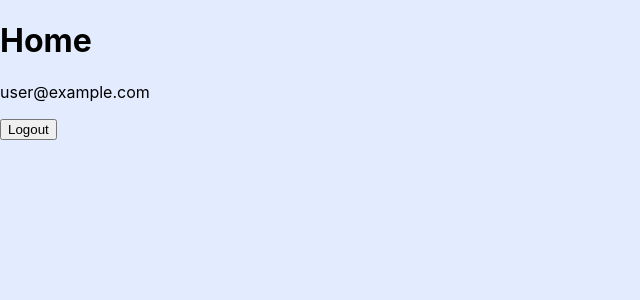
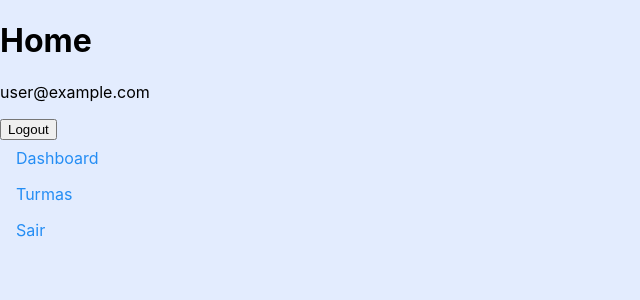
Before and after one commit to orivaldosantana/dataviewer_t1, a Next.js app: page / in a window 1280 px wide. Shown: the top 300 px of the page, without its empty margins (0-640 px from the left). Built offline with nearby package versions, Linux system fonts and the light colour scheme; no server answers; sample sign-in values are in the browser's storage.

Commit message:
Implementação inicial da barra de navegação

```diff
--- /dev/null
+++ b/components/Navbar.js
@@ -0,0 +1,36 @@
+import Link from 'next/link'
+import styles from '../styles/Home.module.css'
+import { useAuth } from '../context/AuthContext'
+
+const Navbar = () => {
+  const { logout } = useAuth()
+
+  async function handleAnchorLogoutClick(e) {
+    try {
+      await logout()
+      router.push('/login')
+    } catch {
+      console.log('Falha ao realizar logout!')
+    }
+  }
+
+  return (
+    <nav>
+      <ul className={styles.ul}>
+        <li className={styles.li}>
+          <Link href="/dashboard">
+            <a>Dashboard</a>
+          </Link>
+        </li>
+        <li className={styles.li}>
+          <Link href="/classes">Turmas</Link>
+        </li>
+        <li className={styles.li}>
+          <a onClick={handleAnchorLogoutClick}>Sair</a>
+        </li>
+      </ul>
+    </nav>
+  )
+}
+
+export default Navbar
--- a/pages/index.js
+++ b/pages/index.js
@@ -2,6 +2,7 @@ import React from 'react'
 import { useAuth } from '../context/AuthContext'
 import { useRouter } from 'next/router'
 import { useState } from 'react'
+import Navbar from '../components/Navbar'
 
 export default function Home() {
   const [error, setError] = useState('')
@@ -23,6 +24,7 @@ export default function Home() {
       <h1>Home </h1>
       <p>{currentUser.email}</p>
       <button onClick={handleLogout}> Logout </button>
+      <Navbar />
     </div>
   )
 }
--- a/styles/Home.module.css
+++ b/styles/Home.module.css
@@ -1,3 +1,23 @@
+.ul {
+  list-style-type: none;
+  margin: 0;
+  padding: 0;
+  width: 200px;
+}
+
+.li a {
+  display: block;
+  color: #248df4;
+  padding: 8px 16px;
+  text-decoration: none;
+}
+
+/* Change the link color on hover */
+.li a:hover {
+  background-color: #248df4;
+  color: white;
+}
+
 .container {
   padding: 0 2rem;
 }
@@ -107,10 +127,3 @@
   height: 1em;
   margin-left: 0.5rem;
 }
-
-@media (max-width: 600px) {
-  .grid {
-    width: 100%;
-    flex-direction: column;
-  }
-}
```
Also changed, not shown: 1 other file (tests, documents, lock files or other folders).
